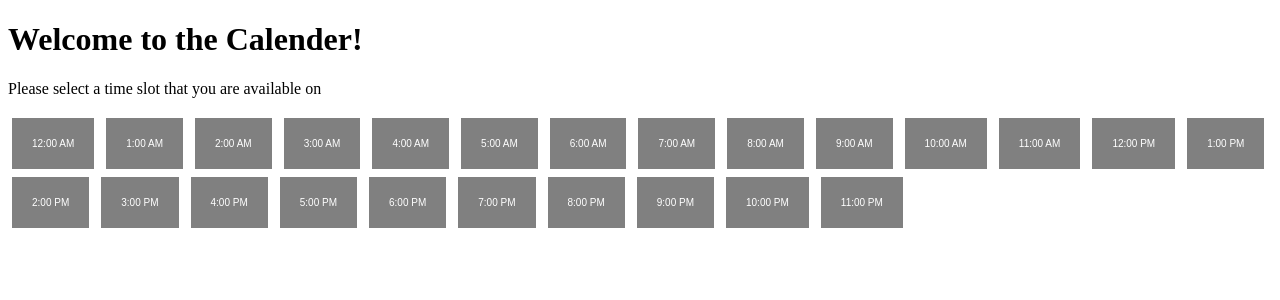
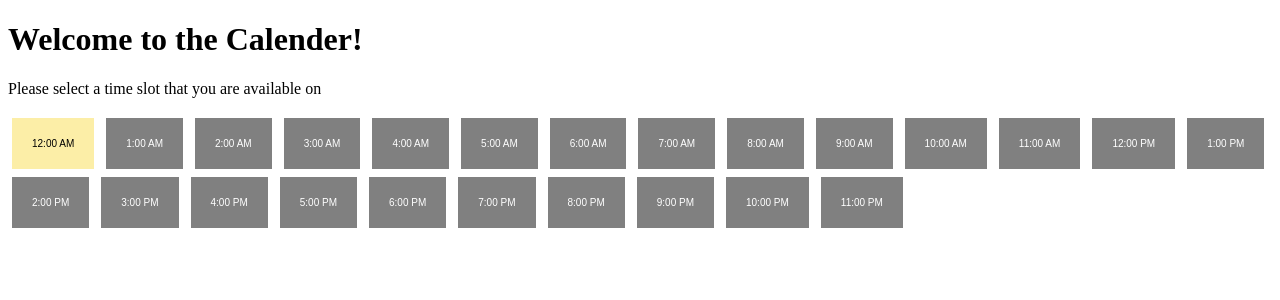
Before and after one commit to AGoodlund/CSC131-Project, a Flask app: template main/templates/timeSlot.html in a window 1280 px wide, with the pointer over the restyled element. Shown: the top 300 px of the page. Run offline with Flask 3, Linux system fonts and the light colour scheme; the template is opened without the code that fills it, so the values that code supplies are empty; some libraries are stand-ins or nearby versions.

Commit message:
Made the buttons change to yellow when you hover over them.

```diff
--- a/main/static/style.css
+++ b/main/static/style.css
@@ -17,3 +17,9 @@ button {
 
 
 }
+
+button:hover {
+  background-color: #FCEEA7;
+  color: black;
+  transition: 0.3s;
+}
```
